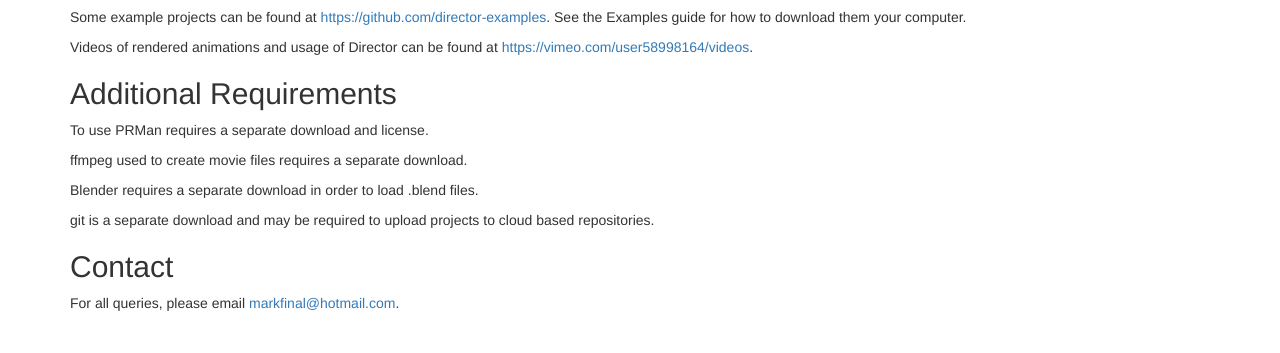
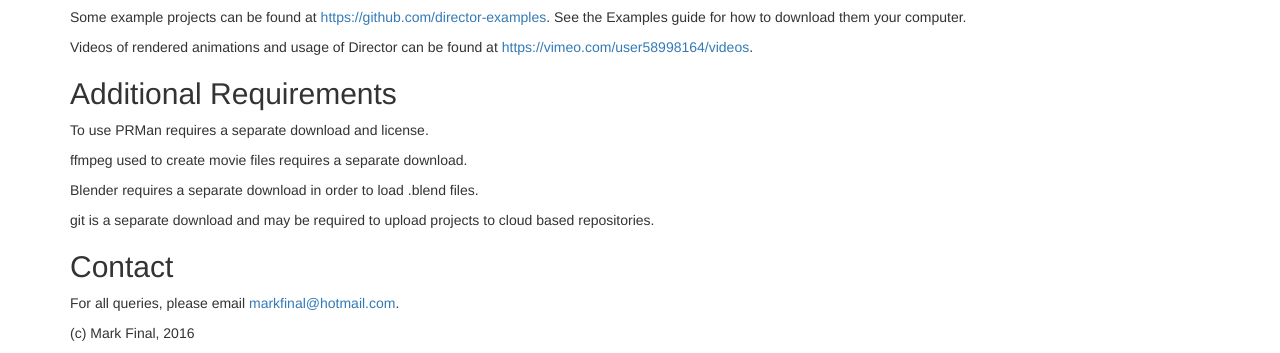
Before and after one commit to markfinal/director-website, a plain HTML site: page index.html in a window 1280 px wide. Shown: the part 716-1069 px from the top of the page. Before the commit the page ends 1039 px from the top, so only its background shows below. Drawn offline with nearby package versions, Linux system fonts and the light colour scheme.

Commit message:
Add copyright

```diff
--- a/index.html
+++ b/index.html
@@ -37,6 +37,7 @@
         <p>git is a separate download and may be required to upload projects to cloud based repositories.</p>
         <h2>Contact</h2>
         <p>For all queries, please email <a href="mailto:markfinal@hotmail.com">markfinal@hotmail.com</a>.</p>
+        <p>(c) Mark Final, 2016</p>
     </div>
   </body>
 </html>
```
